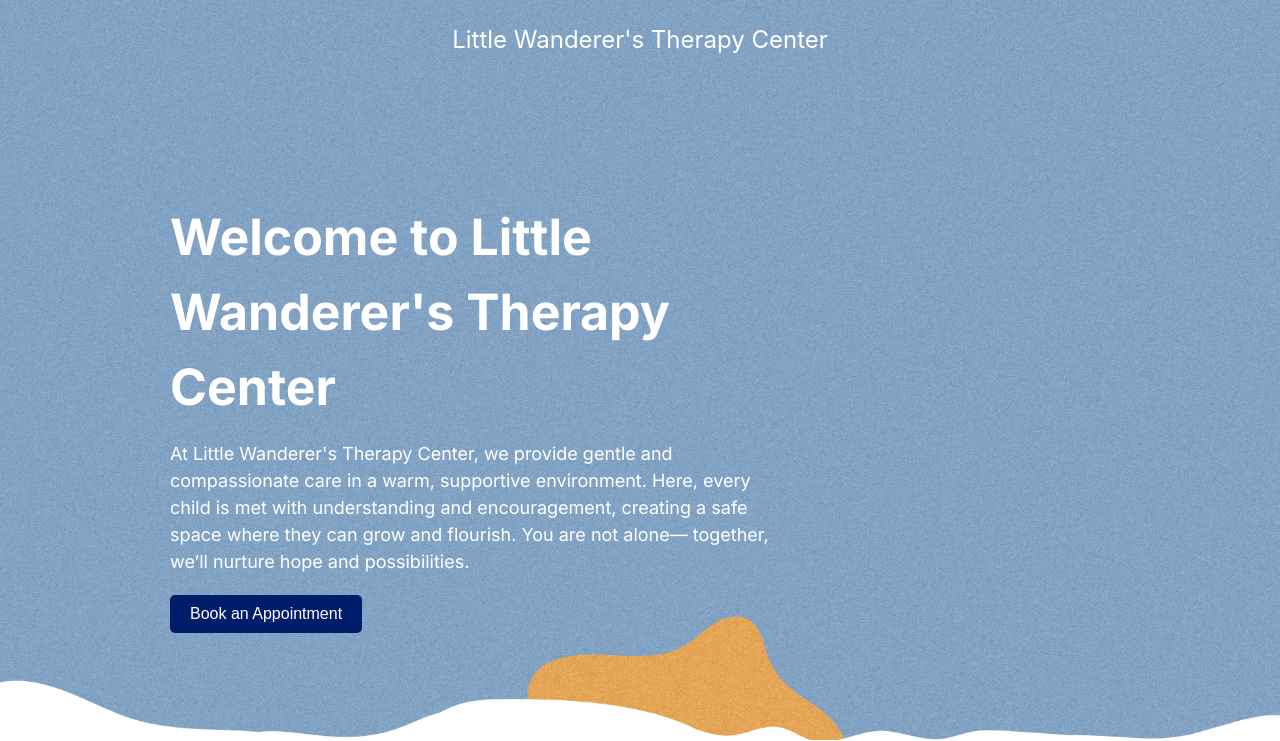
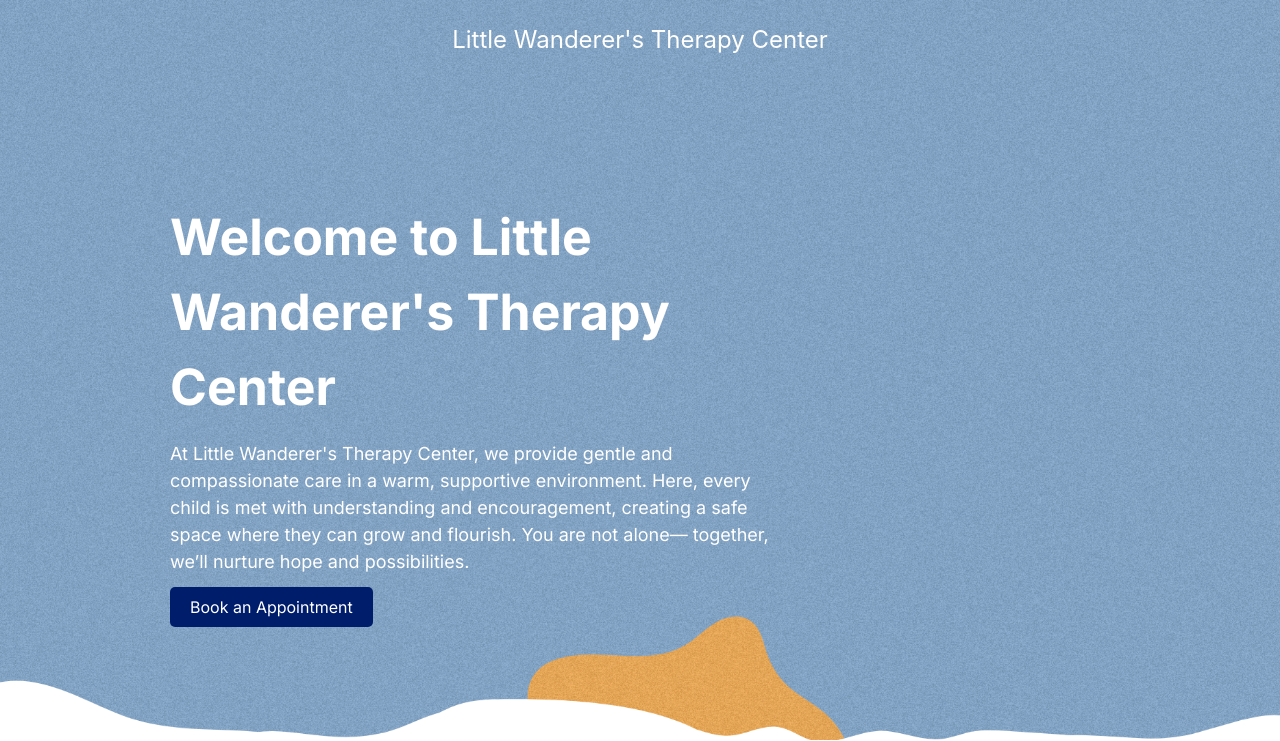
Before and after one commit to MicroGltch/LIWANAG, a PHP site: page /LIWANAG/homepage.php in a window 1280 px wide. Shown: the top 741 px of the page. Run offline with PHP 8.4, Linux system fonts and the light colour scheme; the visitor is signed in with stand-in values (Sample User, id 1); some libraries are stand-ins or nearby versions.

Commit message:
+ Book Appointment Button check if user is logged in

```diff
--- a/homepage.php
+++ b/homepage.php
@@ -97,9 +97,11 @@ session_start();
                     </div>
 
                     <div>
-                    <button class="welcome-book">
-                        <a href="Appointments/bookappointment.php" style="color: white ;">Book an Appointment</a>
-                    </button>
+                        <?php if (isset($_SESSION['account_ID'])): ?>
+                            <a href="Appointments/bookappointment.php" class="welcome-book" style="color: white;">Book an Appointment</a>
+                        <?php else: ?>
+                            <button class="welcome-book" style="color: white;">Book an Appointment</button>
+                        <?php endif; ?>
                     </div>
 
                 </div>
@@ -201,5 +203,32 @@ session_start();
         </footer>
     </body>
 
+    <script src="https://cdn.jsdelivr.net/npm/sweetalert2@11"></script>
+    <script>
+        document.addEventListener('DOMContentLoaded', function() {
+            const bookAppointmentButton = document.querySelector('.welcome-book');
+
+            if (bookAppointmentButton && bookAppointmentButton.tagName === 'BUTTON') { // Check if it's a button
+                bookAppointmentButton.addEventListener('click', function(event) {
+                    event.preventDefault(); // Prevent form submission if it's a button
+
+                    Swal.fire({
+                        title: 'Do you Have an Account?',
+                        text: 'You need to be logged in to book an appointment.',
+                        icon: 'question',
+                        showCancelButton: true,
+                        confirmButtonText: 'Yes, Login',
+                        cancelButtonText: 'No, Sign Up'
+                    }).then((result) => {
+                        if (result.isConfirmed) {
+                            window.location.href = 'Accounts/loginpage.php';
+                        } else if (result.isDismissed) {
+                            window.location.href = 'Accounts/signuppage.php';
+                        }
+                    });
+                });
+            }
+        });
+    </script>
 
     </html>
```
